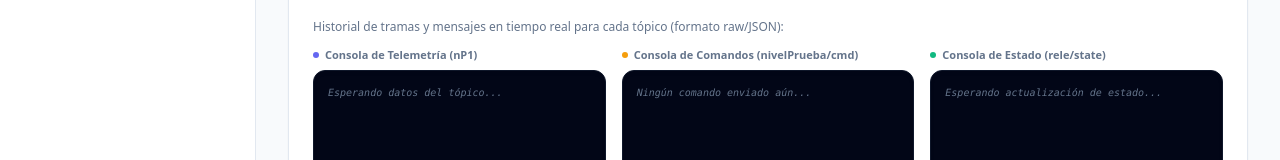
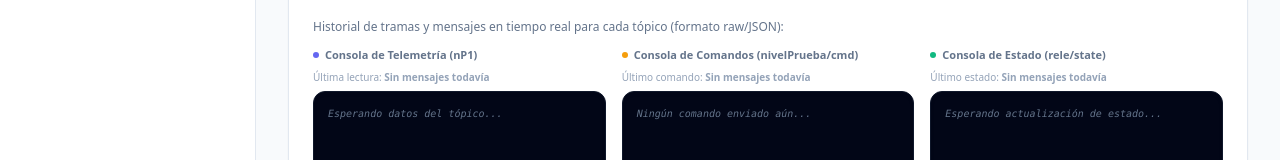
Before and after one commit to rodmicito/BolivarSistemaPagos, a React (Vite) app in the folder frontend/: page /automatizacion in a window 1280 px wide. Shown: the part 2682-2842 px from the top of the page. Built offline with nearby package versions, Linux system fonts and the light colour scheme; no server answers.

Commit message:
Mostrar hora por topico MQTT

```diff
--- a/frontend/src/pages/Automatizacion.tsx
+++ b/frontend/src/pages/Automatizacion.tsx
@@ -44,6 +44,9 @@
   relay_state_time: string;
   last_data: ESP32Data | null;
   last_updated: string;
+  last_telemetry_at: string;
+  last_command_at: string;
+  last_state_at: string;
   settings: AutomationSetting | null;
   raw_json: string;
   raw_cmd: string;
@@ -93,6 +96,9 @@
     relay_state_time: '',
     last_data: null,
     last_updated: '',
+    last_telemetry_at: '',
+    last_command_at: '',
+    last_state_at: '',
     settings: null,
     raw_json: '',
     raw_cmd: '',
@@ -125,6 +131,13 @@
   const [hoveredIndex, setHoveredIndex] = useState<number | null>(null);
   const [hoveredPoint, setHoveredPoint] = useState<any | null>(null);
   const [telemetryAgeMs, setTelemetryAgeMs] = useState<number | null>(null);
+
+  const formatMessageTimestamp = (value?: string) => {
+    if (!value) return 'Sin mensajes todavía';
+    const parsed = new Date(value);
+    if (Number.isNaN(parsed.getTime())) return 'Hora no disponible';
+    return parsed.toLocaleString();
+  };
 
   const fetchChartData = () => {
     fetch(`/api/automation/logs?limit=${chartLimit}`)
@@ -1639,6 +1652,9 @@
               <span className="w-1.5 h-1.5 rounded-full bg-indigo-500 animate-pulse" />
               Consola de Telemetría ({status.settings?.telemetry_topic || 'nP1'})
             </span>
+            <p className="mb-1.5 text-[10px] text-slate-400 dark:text-slate-500">
+              Última lectura: <span className="font-semibold">{formatMessageTimestamp(status.last_telemetry_at)}</span>
+            </p>
             <pre className="bg-slate-950 text-emerald-400 p-3.5 rounded-xl text-[10px] font-mono overflow-x-auto h-40 border border-slate-900 shadow-inner">
               {status.raw_json ? (
                 (() => {
@@ -1660,6 +1676,9 @@
               <span className="w-1.5 h-1.5 rounded-full bg-amber-500 animate-pulse" />
               Consola de Comandos ({status.settings?.relay_cmd_topic || 'nivelPrueba/cmd'})
             </span>
+            <p className="mb-1.5 text-[10px] text-slate-400 dark:text-slate-500">
+              Último comando: <span className="font-semibold">{formatMessageTimestamp(status.last_command_at)}</span>
+            </p>
             <pre className="bg-slate-950 text-amber-400 p-3.5 rounded-xl text-[10px] font-mono overflow-x-auto h-40 border border-slate-900 shadow-inner">
               {status.raw_cmd ? (
                 (() => {
@@ -1681,6 +1700,9 @@
               <span className="w-1.5 h-1.5 rounded-full bg-emerald-500 animate-pulse" />
               Consola de Estado ({status.settings?.relay_state_topic || 'rele/state'})
             </span>
+            <p className="mb-1.5 text-[10px] text-slate-400 dark:text-slate-500">
+              Último estado: <span className="font-semibold">{formatMessageTimestamp(status.last_state_at)}</span>
+            </p>
             <pre className="bg-slate-950 text-emerald-300 p-3.5 rounded-xl text-[10px] font-mono overflow-x-auto h-40 border border-slate-900 shadow-inner">
               {status.raw_state ? (
                 (() => {
```
Also changed, not shown: 1 other file (tests, documents, lock files or other folders).
